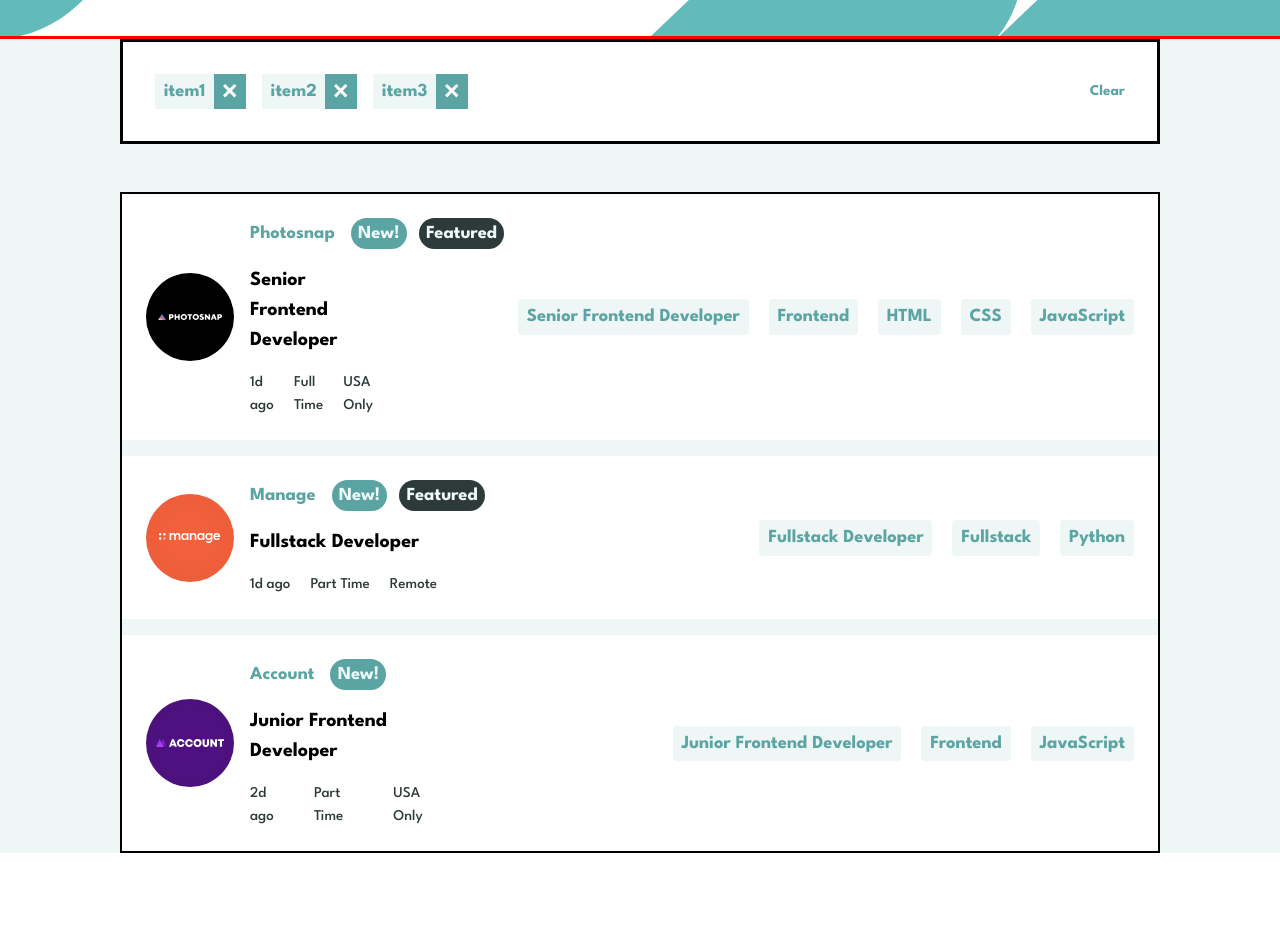
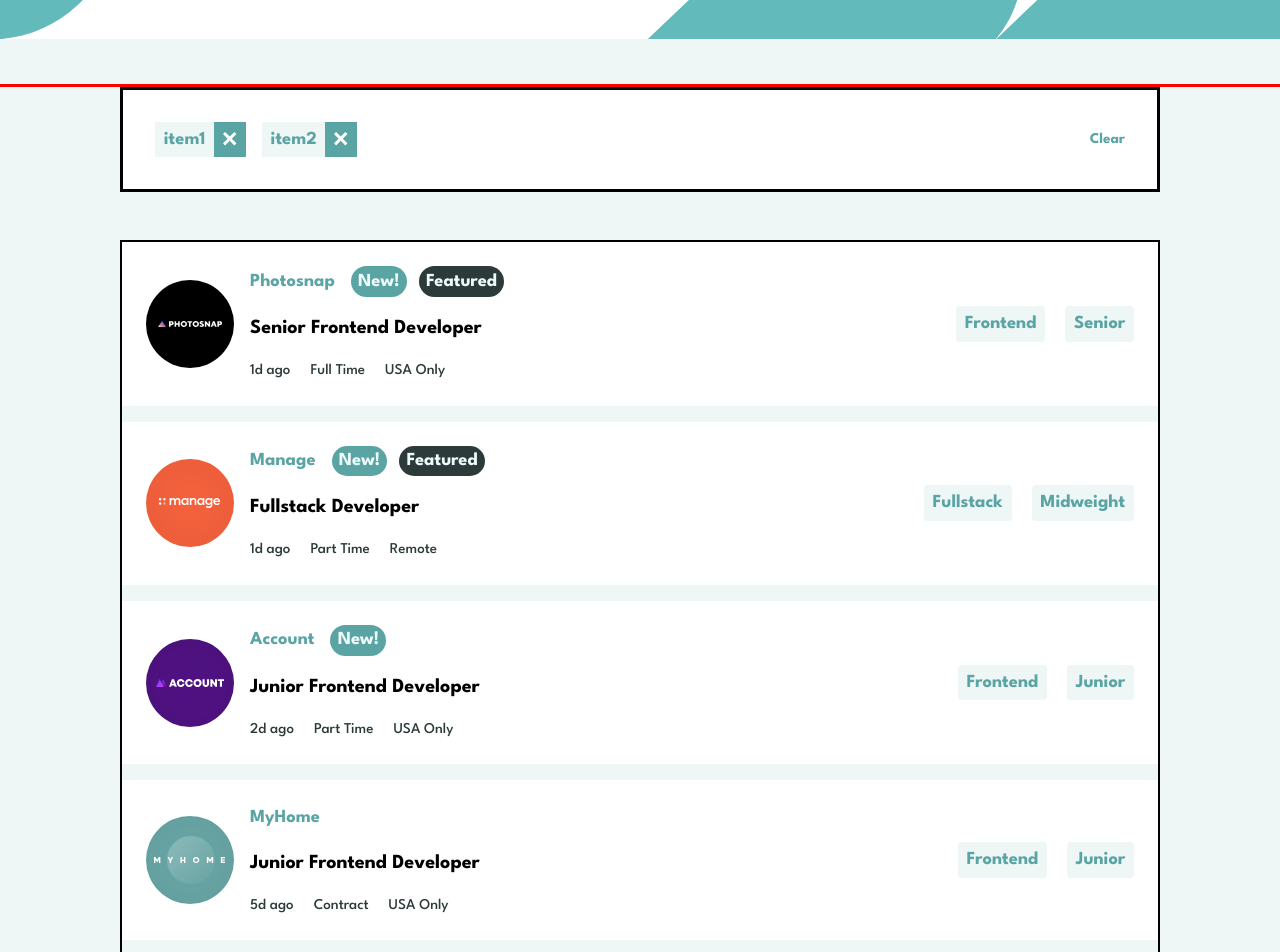
Before and after one commit to DrZero1234/FEM_job_filter, a React (Vite) app: page / in a window 1280 px wide. Shown: the part 100-1052 px from the top of the page. Before the commit the page ends 953 px from the top, so only its background shows below. Built offline with nearby package versions, Linux system fonts and the light colour scheme.

Commit message:
components separated

```diff
--- a/src/App.css
+++ b/src/App.css
@@ -93,6 +93,7 @@
   min-height: 100vh;
   gap: 3rem;
   outline: 3px solid red;
+  margin-top: 3rem;
 }
 
 .filter-block {
--- a/src/App.jsx
+++ b/src/App.jsx
@@ -2,6 +2,7 @@
 import './App.css'
 
 import { JobsListing } from './components/JobsListing';
+import { FilterTab } from './components/FilterTab';
 
 import desktopHeader from "./assets/bg-header-desktop.svg";
 import mobileHeader from "./assets/bg-header-mobile.svg";
@@ -65,10 +66,17 @@
 ];
 
 function App() {
-  const [count, setCount] = useState(0);
-  const [activeFilters,setActiveFilters] = useState(["item1","item2","item3"]);
-  const [allJobs, setAllJobs] = useState([JSON.parse(JSON.stringify(data))][0]);
-  const [filteredJobs,setFilteredJobs] = useState([]);
+  const [jobsList, setJobsList] = useState([JSON.parse(JSON.stringify(data))][0]);
+  const [currentFilters, setCurrentFilters] = useState([
+    "item1",
+    "item2",
+  ]);
+  console.log(currentFilters)
+
+  const clearFilters = (e) => {
+    e.preventDefault();
+    setCurrentFilters([]);
+  }
 
   const pageTheme = {
     primary_500: "#5ba4a4", //hsl(180, 29%, 50%)
@@ -92,110 +100,6 @@
 
   };
 
-
-
-
-
-
-// Seperate component
-const JobFilterButton = ({handleClick,text}) =>{
-  const FilterButton = styled.button`
-    background-color: ${(props) => props.theme.neutral[800]};
-    color: ${(props) => props.theme.primary_500};
-    padding: ${(props) => props.theme.padding_btn_lg};
-    font-weight: ${(props) => props.theme.fw_bold};
-    font-size: ${(props) => props.theme.fs_status_btn};
-    border: none;
-    border-radius: 0.25rem;
-    cursor: pointer;
-    white-space: nowrap;
-    &:hover {
-      background-color: ${(props) => props.theme.primary_500};
-      color: ${(props) => props.theme.neutral[800]};
-    }
-  `;
-
-  return(
-    <FilterButton onClick={() => handleClick()}>{text}</FilterButton>
-  )
-}
-
-const FilterTab = ({currentFilters}) => {
-  console.log(currentFilters)
-  const FilterWrapper = styled.div`
-    display: ${currentFilters ? "flex" : "none"};
-    justify-content: space-between;
-    padding: 2rem;
-    border: 3px solid black;
-    width: 100%;
-    align-items:center;
-    background-color: white;
-  `
-
-const FilterButtonList = styled.ul `
-  display: flex;
-  list-style-type: none;
-  gap: 1rem;
-`
-
-const ClearAllText = styled.a `
-  color: ${props => props.theme.primary_500};
-  font-weight: ${props => props.theme.fw_bold};
-  text-decoration: none;
-  &:hover {
-    text-decoration: underline;
-  }
-`
-
-
-  return (
-    <FilterWrapper>
-      <FilterButtonList>
-        {currentFilters.map((filter) => (
-          <ActiveFilterButton text={filter} />
-        ))}
-      </FilterButtonList>
-      <ClearAllText href="#"  onClick={(e) => {e.preventDefault();console.log("lel")}}>Clear</ClearAllText>
-    </FilterWrapper>
-  );
-}
-
-const ActiveFilterButton = ({text}) => {
-  const ActiveFilterWrapper = styled.div `
-    display: flex;
-    font-weight: ${(props) => props.theme.fw_bold};
-    font-size: ${(props) => props.theme.fs_status_btn};
-  `
-
-  const ActiveFilterDiv = styled.div`
-    background-color: ${(props) => props.theme.neutral[800]};
-    color: ${(props) => props.theme.primary_500};
-    padding: ${props => props.theme.padding_btn_lg};
-  `;
-
-  const ActiveFilterCloseBtn = styled.button`
-    background-color: ${(props) => props.theme.primary_500};
-    padding: ${props => props.theme.padding_btn_lg};
-    border: none;
-    &:hover {
-      background-color: ${props => props.theme.neutral[200]};
-      cursor: pointer;
-    }
-  `;
-
-  return(
-    <ActiveFilterWrapper>
-      <ActiveFilterDiv>{text}</ActiveFilterDiv>
-      <ActiveFilterCloseBtn><img src={removeFilterImg} alt='remove filter'/></ActiveFilterCloseBtn>
-    </ActiveFilterWrapper>
-  )
-}
-
-
-
-
-
-
   return (
     <ThemeProvider theme={pageTheme}>
       <div className="container">
@@ -212,7 +116,7 @@
 
         <main>
           <div className="main-container">
-            <FilterTab currentFilters={activeFilters}>
+            <FilterTab currentFilters = {currentFilters} clearFilters={clearFilters}>
               <div>
                 <button>One</button>
                 <button>Two</button>
@@ -220,7 +124,7 @@
               </div>
               <a href="#">Clear</a>
             </FilterTab>
-            <JobsListing jobs_arr={MOCK_DATA} />
+            <JobsListing jobs_arr={jobsList} />
           </div>
         </main>
       </div>
--- a/src/components/ActiveFilterButton.jsx
+++ b/src/components/ActiveFilterButton.jsx
@@ -0,0 +1,36 @@
+import removeFilterImg from "../assets/icon-remove.svg";
+import { styled } from "styled-components";
+
+
+const ActiveFilterWrapper = styled.div`
+    display: flex;
+    font-weight: ${(props) => props.theme.fw_bold};
+    font-size: ${(props) => props.theme.fs_status_btn};
+  `;
+
+const ActiveFilterDiv = styled.div`
+    background-color: ${(props) => props.theme.neutral[800]};
+    color: ${(props) => props.theme.primary_500};
+    padding: ${(props) => props.theme.padding_btn_lg};
+  `;
+
+const ActiveFilterCloseBtn = styled.button`
+    background-color: ${(props) => props.theme.primary_500};
+    padding: ${(props) => props.theme.padding_btn_lg};
+    border: none;
+    &:hover {
+      background-color: ${(props) => props.theme.neutral[200]};
+      cursor: pointer;
+    }
+  `;
+
+export const ActiveFilterButton = ({text}) => {
+  return (
+    <ActiveFilterWrapper>
+      <ActiveFilterDiv>{text}</ActiveFilterDiv>
+      <ActiveFilterCloseBtn>
+        <img src={removeFilterImg} alt="remove filter" />
+      </ActiveFilterCloseBtn>
+    </ActiveFilterWrapper>
+  );
+}
--- a/src/components/FilterTab.jsx
+++ b/src/components/FilterTab.jsx
@@ -0,0 +1,47 @@
+import { styled } from "styled-components";
+import { ActiveFilterButton } from "./ActiveFilterButton";
+
+
+
+const FilterWrapper = styled.div`
+  display: ${(props) => props.$currentFilters.length > 0 ? "flex" : "none"};
+  justify-content: space-between;
+  padding: 2rem;
+  border: 3px solid black;
+  width: 100%;
+  align-items: center;
+  background-color: white;
+`;
+
+const FilterButtonList = styled.ul`
+  display: flex;
+  list-style-type: none;
+  gap: 1rem;
+`;
+
+const ClearAllText = styled.a`
+  color: ${(props) => props.theme.primary_500};
+  font-weight: ${(props) => props.theme.fw_bold};
+  text-decoration: none;
+  &:hover {
+    text-decoration: underline;
+  }
+`;
+
+export const FilterTab = ({currentFilters,clearFilters}) => {
+  return (
+    <FilterWrapper $currentFilters = {currentFilters}>
+      <FilterButtonList>
+        {currentFilters.map((filter) => (
+          <ActiveFilterButton text={filter} />
+        ))}
+      </FilterButtonList>
+      <ClearAllText
+        href="#"
+        onClick={(e) => clearFilters(e)}
+      >
+        Clear
+      </ClearAllText>
+    </FilterWrapper>
+  );
+};
--- a/src/components/JobFilterButton.jsx
+++ b/src/components/JobFilterButton.jsx
@@ -16,12 +16,10 @@
   }
 `;
 
-const addFilter = (e) => {
-    console.log("Add this filter text");
-}
 
-export const JobFilterButton = ({ handleClick, text }) => {
+
+export const JobFilterButton = ({ handleClick, btn_key,value }) => {
   return (
-    <FilterButton onClick={(e) => addFilter(e)}>{text}</FilterButton>
+    <FilterButton onClick={(e) => handleClick(e)}>{value}</FilterButton>
   );
 };
--- a/src/components/JobTab.jsx
+++ b/src/components/JobTab.jsx
@@ -68,6 +68,7 @@
 
   const CompanyImage = styled.div`
     grid-area: image;
+    min-width: 100%;
   `;
 
     const PositionText = styled.h1`
@@ -91,7 +92,7 @@
 
 const RightBtnWrapper = styled(JobTimeList)`
     align-items: center;
-    grid-area: none;
+    flex-wrap: wrap;
   `;
 
 export const JobTab = ({ jobData }) => {
@@ -112,7 +113,12 @@
   } = jobData;
 
   // Right side of the
-  const right_btn_data = [position, role].concat(...languages);
+
+  //const right_btn_data = [role,level].concat(...languages).concat(...tools);
+
+  const right_btn_data = {role,level,languages,tools}
+
+  const entries = Object.entries(right_btn_data);
 
 
   return (
@@ -135,14 +141,24 @@
       </JobInfo>
 
       <RightBtnWrapper>
-        {right_btn_data.map((data, i) => (
-          <li key={i}>
-            <JobFilterButton
-              handleClick={addFilter}
-              text={data}
-            />
-          </li>
-        ))}
+        {entries.map((entry,i) => {
+          // entry[0] - btn_key
+          // entry[1] - btn_value
+          if (typeof entry[1] === "string") {
+            return(
+            <li key={i}>
+              <JobFilterButton handleClick={addFilter} btn_key={entry[0]} value={entry[1]} />
+            </li>)
+          } else {
+            {entry[1].map(value => {
+              return(
+              <li key={i}>
+                <JobFilterButton handleClick={addFilter} btn_key={entry[0]} value={value} />
+              </li>
+              )
+            })}
+            }
+        })}
       </RightBtnWrapper>
     </JobInterface>
   );
--- a/src/data/data.json
+++ b/src/data/data.json
@@ -4,7 +4,7 @@
   {
     "id": 1,
     "company": "Photosnap",
-    "logo": "../assets/photosnap.svg",
+    "logo": "/src/assets/photosnap.svg",
     "new": true,
     "featured": true,
     "position": "Senior Frontend Developer",
@@ -19,7 +19,7 @@
   {
     "id": 2,
     "company": "Manage",
-    "logo": "../assets/manage.svg",
+    "logo": "/src/assets/manage.svg",
     "new": true,
     "featured": true,
     "position": "Fullstack Developer",
@@ -34,7 +34,7 @@
   {
     "id": 3,
     "company": "Account",
-    "logo": "../assets/account.svg",
+    "logo": "/src/assets/account.svg",
     "new": true,
     "featured": false,
     "position": "Junior Frontend Developer",
@@ -49,7 +49,7 @@
   {
     "id": 4,
     "company": "MyHome",
-    "logo": "../assets/myhome.svg",
+    "logo": "/src/assets/myhome.svg",
     "new": false,
     "featured": false,
     "position": "Junior Frontend Developer",
@@ -64,7 +64,7 @@
   {
     "id": 5,
     "company": "Loop Studios",
-    "logo": "../assets/loop-studios.svg",
+    "logo": "/src/assets/loop-studios.svg",
     "new": false,
     "featured": false,
     "position": "Software Engineer",
@@ -79,7 +79,7 @@
   {
     "id": 6,
     "company": "FaceIt",
-    "logo": "../assets/faceit.svg",
+    "logo": "/src/assets/faceit.svg",
     "new": false,
     "featured": false,
     "position": "Junior Backend Developer",
@@ -94,7 +94,7 @@
   {
     "id": 7,
     "company": "Shortly",
-    "logo": "../assets/shortly.svg",
+    "logo": "/src/assets/shortly.svg",
     "new": false,
     "featured": false,
     "position": "Junior Developer",
@@ -109,7 +109,7 @@
   {
     "id": 8,
     "company": "Insure",
-    "logo": "../assets/insure.svg",
+    "logo": "/src/assets/insure.svg",
     "new": false,
     "featured": false,
     "position": "Junior Frontend Developer",
@@ -124,7 +124,7 @@
   {
     "id": 9,
     "company": "Eyecam Co.",
-    "logo": "../assets/eyecam-co.svg",
+    "logo": "/src/assets/eyecam-co.svg",
     "new": false,
     "featured": false,
     "position": "Full Stack Engineer",
@@ -139,7 +139,7 @@
   {
     "id": 10,
     "company": "The Air Filter Company",
-    "logo": "../assets/the-air-filter-company.svg",
+    "logo": "/src/assets/the-air-filter-company.svg",
     "new": false,
     "featured": false,
     "position": "Front-end Dev",
```
Also changed, not shown: src/components/Header.jsx (deleted).
